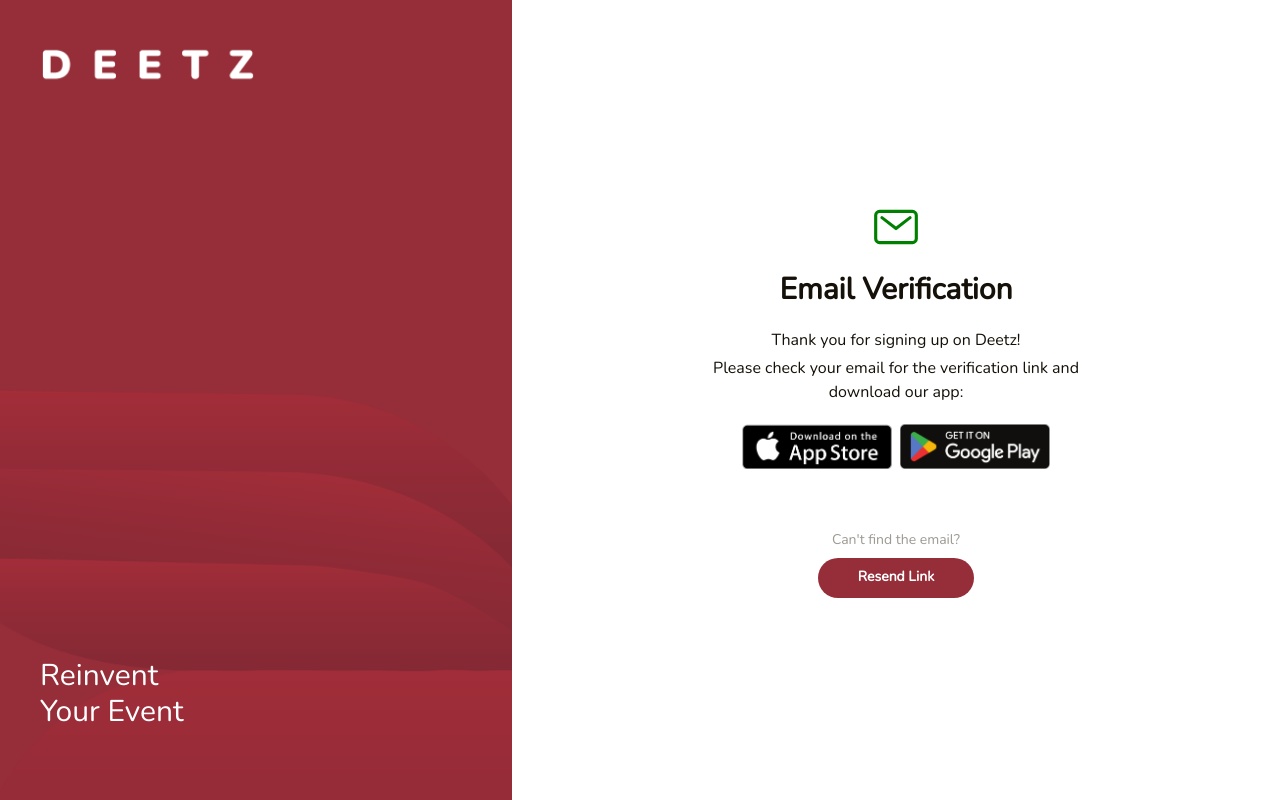
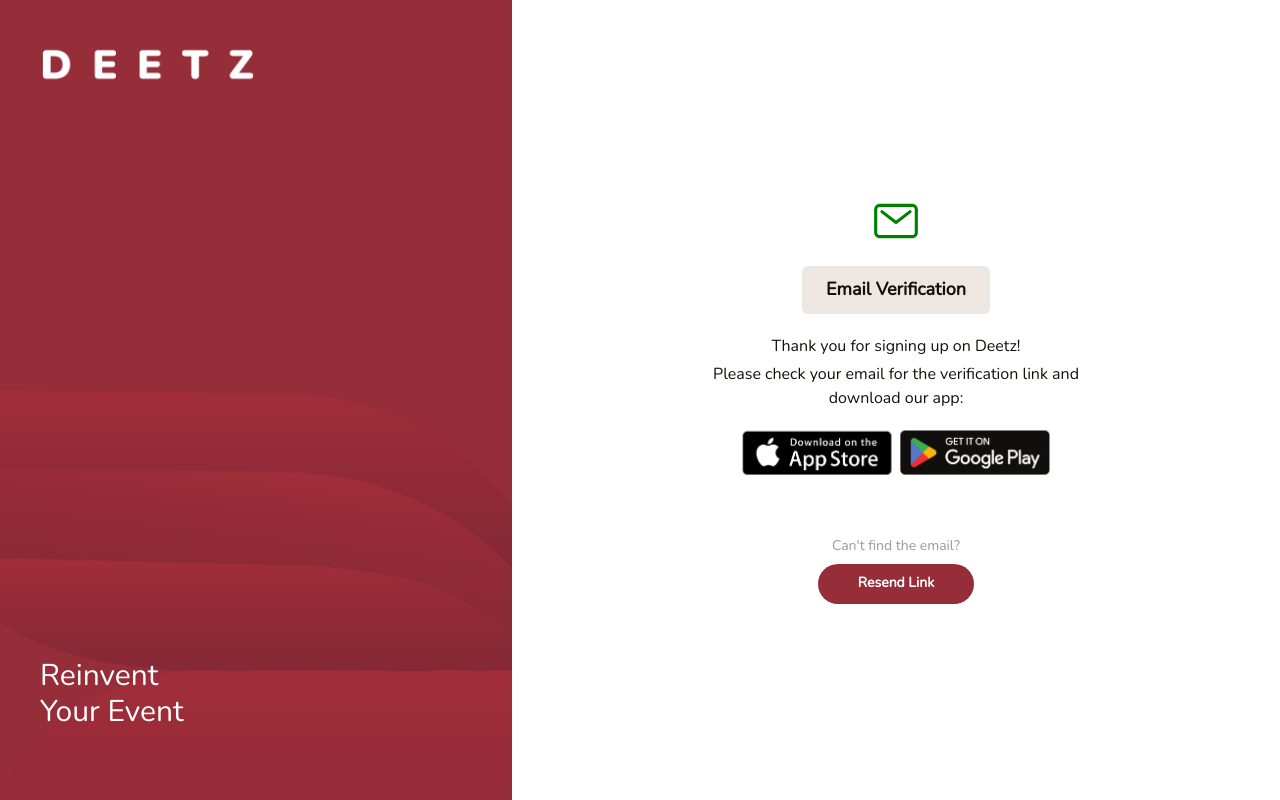
Before and after one commit to Last-One-Standing-Pte-Ltd/deetz-signup, a Next.js app: page /verify-email in a window 1280 px wide. Built offline with nearby package versions, Linux system fonts and the light colour scheme; no server answers.

Commit message:
new changes

```diff
--- a/src/pages/index.js
+++ b/src/pages/index.js
@@ -56,6 +56,10 @@
         toast({
           position: "top",
           render: () => <SuccessToast text={res.result.message} />,
+        });
+        router.push({
+          pathname: 'verify-email',
+          query: { email:  values.email, link: res.result.emailLink }
         });
         router.push("verify-email");
       } else {
--- a/src/pages/verify-email.js
+++ b/src/pages/verify-email.js
@@ -1,4 +1,7 @@
 import Head from "next/head";
+import { useRouter } from 'next/router';
+import { sendMailFunction } from "@/utils/fetch";
+
 import {
   Flex,
   Heading,
@@ -12,6 +15,23 @@
   Button,
 } from "@chakra-ui/react";
 import { IoMailOutline } from "react-icons/io5";
+
+const sendMail = async () => {
+  debugger;
+  const router = useRouter();
+  const { email, link } = router.query;
+  let payload = {
+    data: {
+      emailId: email,
+      link: link,
+    }
+  };
+  const res = await sendMailFunction(payload);
+  if(res === null)
+  {
+
+  }
+}
 
 export default function VerifyEmail() {
   return (
@@ -64,7 +84,7 @@
           <Stack spacing="60px" w="80%">
             <Stack spacing={5} alignItems="center" justifyContent="center">
               <Icon as={IoMailOutline} color="green" fontSize="50px" />
-              <Heading size="lg">Email Verification</Heading>
+              <Button size="lg" onClick= {sendMail()}>Email Verification</Button>
               <Stack alignItems="center" justifyContent="center" spacing={1}>
                 <Text textAlign={"center"}>
                   Thank you for signing up on Deetz!
--- a/src/utils/fetch.js
+++ b/src/utils/fetch.js
@@ -1,5 +1,5 @@
 export const createUser = async (data) => {
-  const url = "https://asia-east2-deetz-95c0f.cloudfunctions.net/createUser";
+  const url = "https://asia-east2-deetzstaging.cloudfunctions.net/createUser";
 
   const response = await fetch(url, {
     method: "POST",
@@ -12,3 +12,19 @@
   const json = await response.json();
   return json;
 };
+
+
+export const sendMailFunction = async (data) => {
+  const url = "https://asia-east2-deetzstaging.cloudfunctions.net/sendVerificationMail";
+
+  const response = await fetch(url, {
+    method: "POST",
+    headers: {
+      "Content-Type": "application/json",
+    },
+    body: JSON.stringify(data),
+  });
+
+  const json = await response.json();
+  return json;
+};
```
